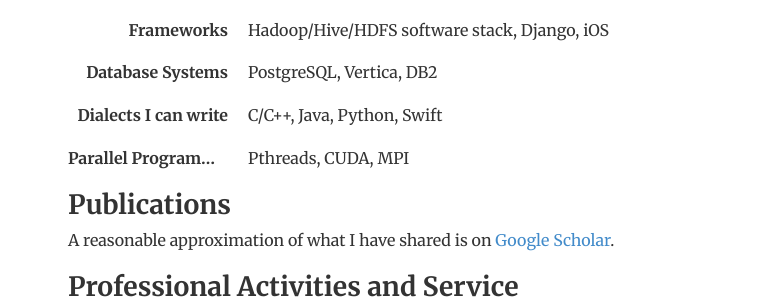
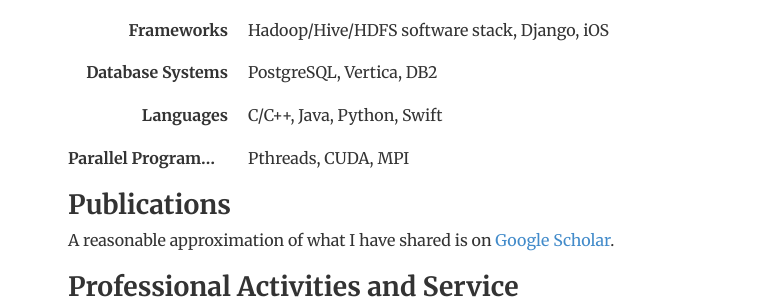
Before and after one commit to ablimit/ablimit.github.io, a Jekyll site: the page built from cv/index.html, in a window 1280 px wide. Shown: the part 1321-1620 px from the top of the page, without its empty margins (248-1031 px from the left). Built offline with Jekyll 4.4.1, drawn with Linux system fonts in a browser that asks for light colours.

Commit message:
Update index.html

```diff
--- a/cv/index.html
+++ b/cv/index.html
@@ -79,7 +79,7 @@ description: Current CV for Ablimit Aji, database and anlytics systems researche
 				</dl>
 
 				<dl class="dl-horizontal">
-					<dt>Dialects I can write</dt>
+					<dt>Languages</dt>
 					<dd>C/C++, Java, Python, Swift</dd>
 				</dl>
 				<dl class="dl-horizontal">
```
